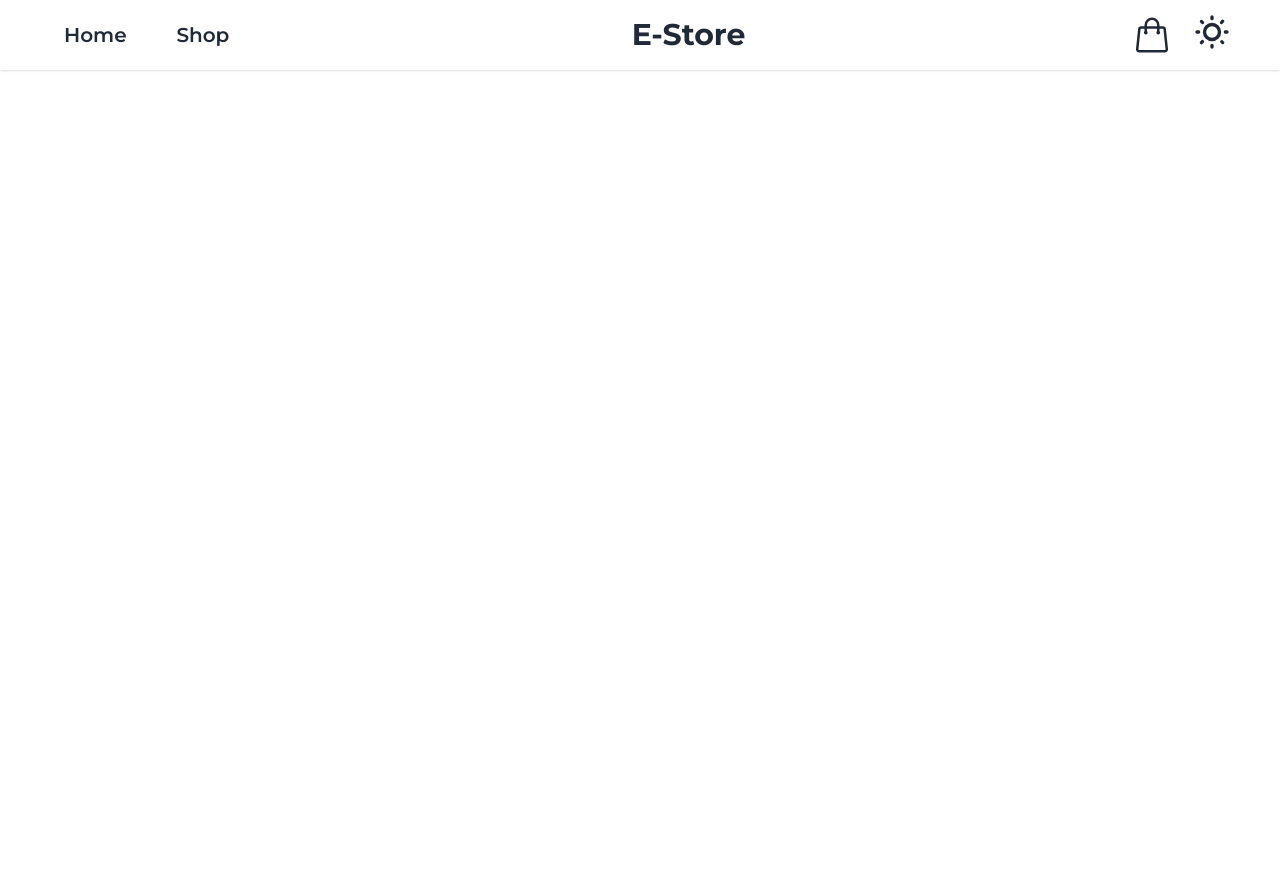
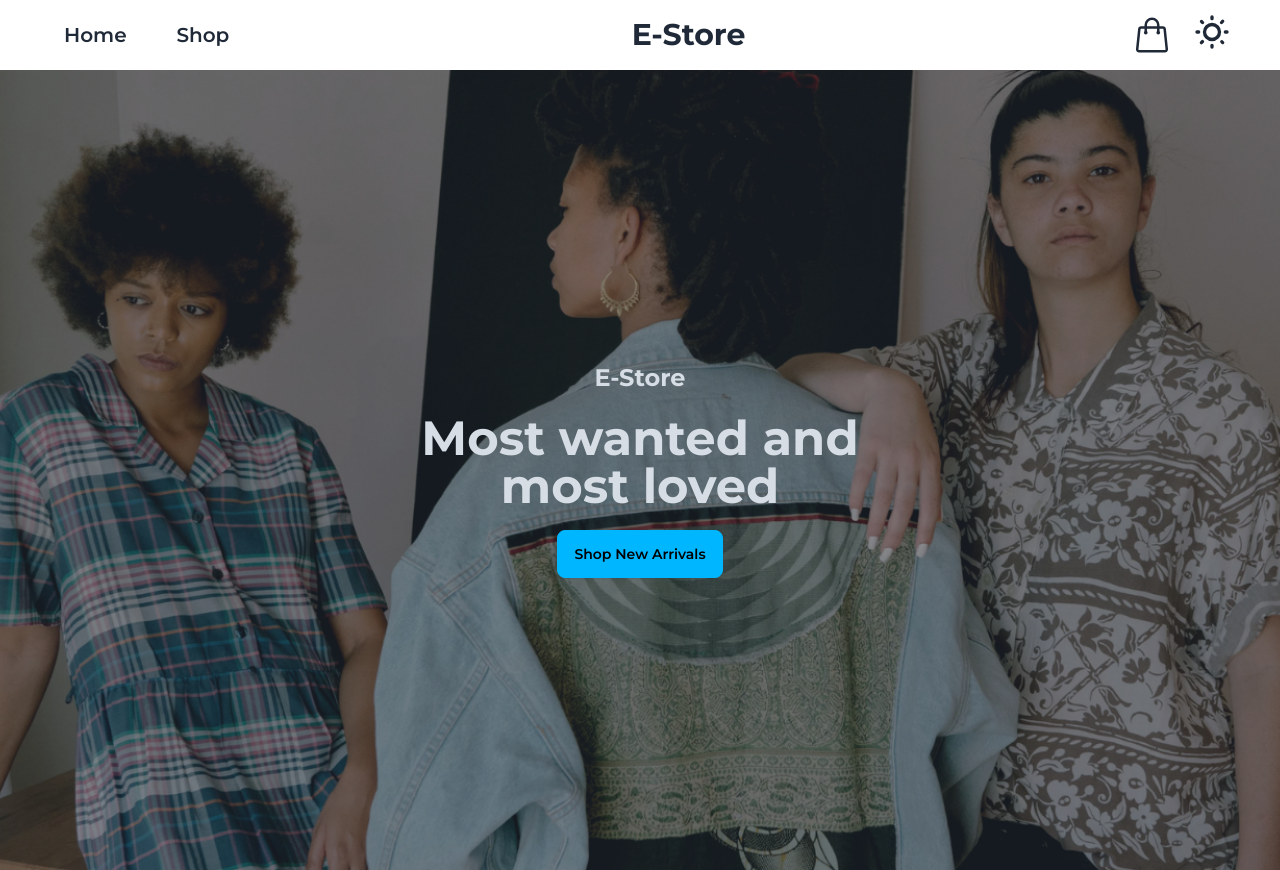
Before and after one commit to RijoKsd/E-Store, a React (Vite) app: page / in a window 1280 px wide. Before the commit the page ends 800 px from the top, so only its background shows below. Built offline with nearby package versions, Linux system fonts and the light colour scheme; what @midudev/tailwind-animations would draw is missing.

Commit message:
feat: :white_check_mark: Add hero section

```diff
--- a/src/App.jsx
+++ b/src/App.jsx
@@ -1,9 +1,13 @@
 import Header from "./components/Header";
+import Hero from "./components/Hero";
 
 
 
 export default function App() {
   return (
-   <Header />
-   );
+    <>
+      <Header />
+      <Hero />
+    </>
+  );
 }
--- a/src/components/Hero.jsx
+++ b/src/components/Hero.jsx
@@ -0,0 +1,28 @@
+import Banner from '../assets/banner.png'
+const Hero = () => {
+  return (
+    <section>
+      <div
+        className="hero h-svh "
+        style={{ backgroundImage: `url(${Banner})` }}
+      >
+        <div className="hero-overlay bg-opacity-50  "></div>
+        <div className="hero-content text-center text-neutral-content ">
+          <div className="max-w-md  ">
+            <h1 className="mb-5 text-2xl font-bold font-montserrat animate-pulsing">
+              E-Store
+            </h1>
+            <p className="mb-5  text-5xl font-bold font-montserrat animate-flash">
+              Most wanted and most loved
+            </p>
+            <button className="btn btn-info font-montserrat animate-shake">
+              Shop New Arrivals
+            </button>
+          </div>
+        </div>
+      </div>
+    </section>
+  );
+};
+
+export default Hero;
--- a/src/pages/Nav.jsx
+++ b/src/pages/Nav.jsx
@@ -45,7 +45,7 @@ const Nav = () => {
       {/* small device */}
       {isOpen && (
         <div
-          className={`absolute pt-10 top-[11%] flex flex-col w-[80%] h-[80%] left-0 gap-2 px-10 bg-slate-800 text-white shadow-md rounded animate-shake  `}
+          className={`absolute pt-10 top-[11%] flex flex-col w-[80%] h-[80%] left-0 gap-2 px-10 bg-slate-800 text-white shadow-md rounded animate-shake z-50 `}
         >
           <NavLinks mobile />
         </div>
```
